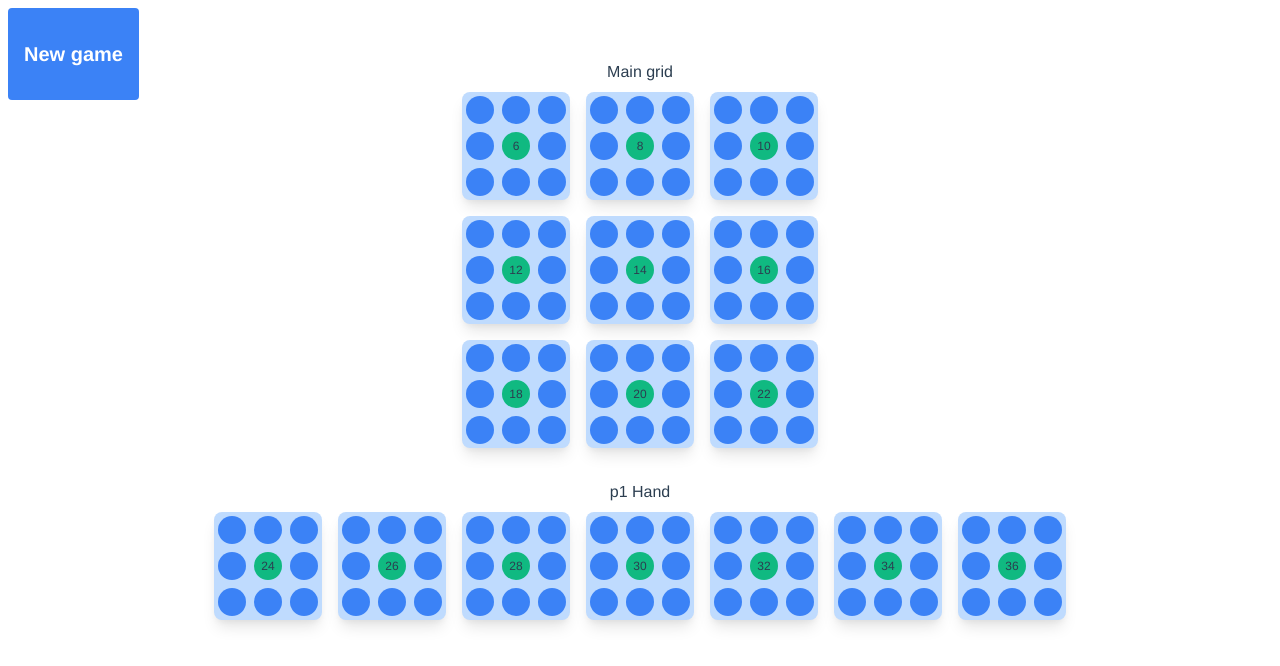
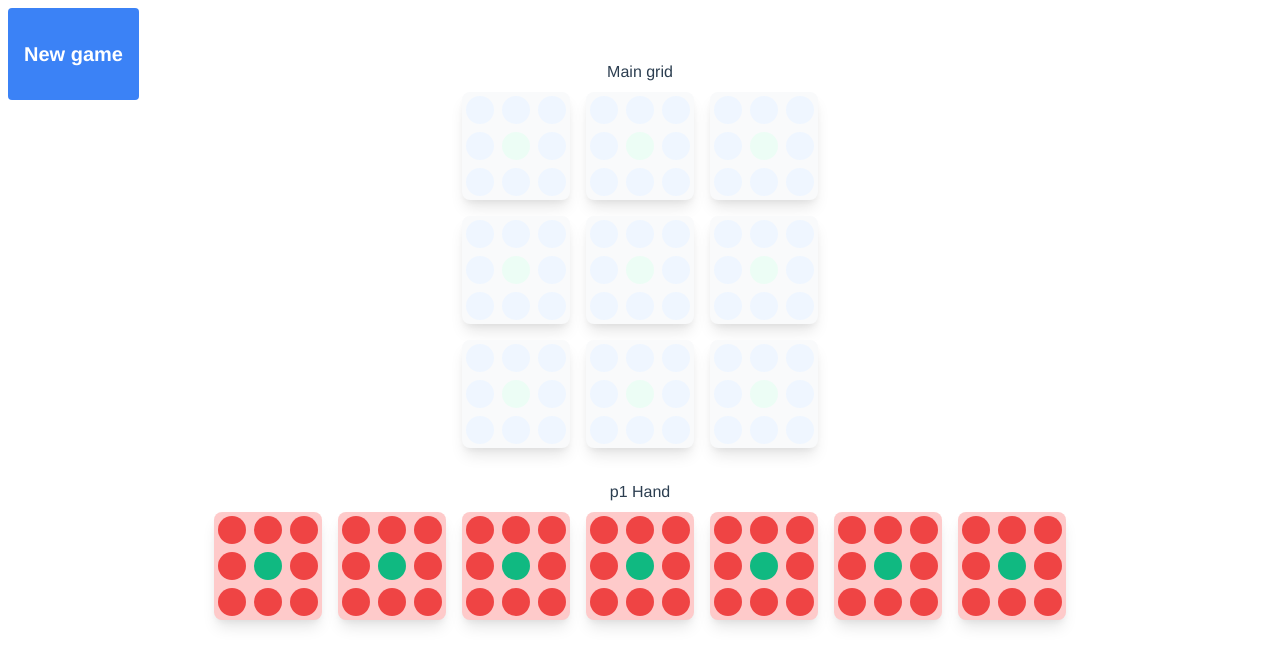
Before and after one commit to U-Louis/rrr, a Vue app: page / in a window 1280 px wide. Shown: the top 666 px of the page. Built offline with nearby package versions, Linux system fonts and the light colour scheme.

Commit message:
added card bg colors from team prop

```diff
--- a/src/components/Board.vue
+++ b/src/components/Board.vue
@@ -1,10 +1,17 @@
 <template>
-  <div v-on:cardClicked="selectCard">
+  <div>
     <h1>Main grid</h1>
     <div class="grid justify-items-center">
       <div class="grid grid-cols-3 w-max">
         <div v-for="item in grid" :key="item.id">
-          <card v-on:emitCardId="fillDecks"></card>
+          <card
+            v-on:emitCardId="fillDecks"
+            v-on:cardClicked="selectCard"
+            name="empty"
+            definition="empty"
+            state="none"
+            team="neutral"
+          ></card>
         </div>
       </div>
 
@@ -13,7 +20,14 @@
       <h1>p1 Hand</h1>
       <div class="grid grid-cols-7">
         <div v-for="item in p1Hand" :key="item.id">
-          <card v-on:emitCardId="fillDecks"></card>
+          <card
+            v-on:emitCardId="fillDecks"
+            v-on:cardClicked="selectCard"
+            name="empty"
+            definition="king"
+            state="none"
+            team="red"
+          ></card>
         </div>
       </div>
     </div>
@@ -35,6 +49,8 @@
 
     methods: {
       selectCard(clickedCard) {
+        //TODO
+        console.log("clicked : ", clickedCard);
         if (clickedCard === this.selectedCard) {
           this.selectedCard = null;
         } else {
@@ -52,7 +68,7 @@
           this.p1Hand[i - 9] = cardIdReceived; //for p2, use -16 and so on
         }
         this.fillDecksCounter++;
-        console.log(this.grid, this.p1Hand);
+        //console.log(this.grid, this.p1Hand);
       },
     },
 
--- a/src/components/Card.vue
+++ b/src/components/Card.vue
@@ -1,25 +1,37 @@
 <template>
   <div
     v-on:click="cardClicked"
-    class="w-26 h-26 bg-blue-200 rounded-lg shadow-lg m-2 dark:bg-gray-800"
-    :class="[isSelected ? selectionTransform : '']"
+    class="w-26 h-26 rounded-lg shadow-lg m-2 dark:bg-gray-800"
+    :class="[
+      isSelected ? selectionTransform : '',
+      team == 'blue'
+        ? 'bg-blue-200'
+        : team == 'red'
+        ? 'bg-red-200'
+        : 'bg-gray-50',
+    ]"
   >
-    <king :cardId="this._uid"></king>
+    <empty :is="definition"></empty>
   </div>
 </template>
 
 <script>
   import King from "./cardCompositions/King.vue";
+  import Empty from "./cardCompositions/Empty.vue";
+
   export default {
     created() {
       this.$emit("emitCardId", this._uid);
-      console.log(this._uid, " emitted");
+      //console.log(this._uid, " emitted");
+    },
+    props: {
+      name: String,
+      definition: String,
+      team: String,
+      state: String,
     },
     data() {
       return {
-        name: "empty",
-        team: "blue",
-        state: "normal",
         isSelected: false,
         selectionTransform: `transform
           -translate-y-2
@@ -30,14 +42,22 @@
 
     methods: {
       cardClicked() {
-        this.$emit("cardClicked", this._uid);
+        let card = {
+          id: this._uid,
+          name: this.name,
+          definition: this.definition,
+          team: this.team,
+          state: this.state,
+        };
+        this.$emit("cardClicked", card);
         this.isSelected = !this.isSelected;
-        console.log("clicked ", this._uid);
+        //console.log("clicked ", this._uid);
       },
     },
     computed: {},
     components: {
       King,
+      Empty,
     },
   };
 </script>
--- /dev/null
+++ b/src/components/cardCompositions/Empty.vue
@@ -0,0 +1,19 @@
+<template>
+  <div class="grid grid-cols-3 cursor-pointer">
+    <button class="w-7 h-7 m-1 rounded-full bg-blue-50"></button>
+    <button class="w-7 h-7 m-1 rounded-full bg-blue-50"></button>
+    <button class="w-7 h-7 m-1 rounded-full bg-blue-50"></button>
+    <button class="w-7 h-7 m-1 rounded-full bg-blue-50"></button>
+    <button class="w-7 h-7 m-1 rounded-full bg-green-50 text-xs"></button>
+    <button class="w-7 h-7 m-1 rounded-full bg-blue-50"></button>
+    <button class="w-7 h-7 m-1 rounded-full bg-blue-50"></button>
+    <button class="w-7 h-7 m-1 rounded-full bg-blue-50"></button>
+    <button class="w-7 h-7 m-1 rounded-full bg-blue-50"></button>
+  </div>
+</template>
+
+<script>
+  export default {
+    //props: ["cardId"],
+  };
+</script>
--- a/src/components/cardCompositions/King.vue
+++ b/src/components/cardCompositions/King.vue
@@ -1,21 +1,19 @@
 <template>
   <div class="grid grid-cols-3 cursor-pointer">
-    <button class="w-7 h-7 m-1 rounded-full bg-blue-500"></button>
-    <button class="w-7 h-7 m-1 rounded-full bg-blue-500"></button>
-    <button class="w-7 h-7 m-1 rounded-full bg-blue-500"></button>
-    <button class="w-7 h-7 m-1 rounded-full bg-blue-500"></button>
-    <button class="w-7 h-7 m-1 rounded-full bg-green-500 text-xs">
-      {{ cardId }}
-    </button>
-    <button class="w-7 h-7 m-1 rounded-full bg-blue-500"></button>
-    <button class="w-7 h-7 m-1 rounded-full bg-blue-500"></button>
-    <button class="w-7 h-7 m-1 rounded-full bg-blue-500"></button>
-    <button class="w-7 h-7 m-1 rounded-full bg-blue-500"></button>
+    <button class="w-7 h-7 m-1 rounded-full bg-red-500"></button>
+    <button class="w-7 h-7 m-1 rounded-full bg-red-500"></button>
+    <button class="w-7 h-7 m-1 rounded-full bg-red-500"></button>
+    <button class="w-7 h-7 m-1 rounded-full bg-red-500"></button>
+    <button class="w-7 h-7 m-1 rounded-full bg-green-500 text-xs"></button>
+    <button class="w-7 h-7 m-1 rounded-full bg-red-500"></button>
+    <button class="w-7 h-7 m-1 rounded-full bg-red-500"></button>
+    <button class="w-7 h-7 m-1 rounded-full bg-red-500"></button>
+    <button class="w-7 h-7 m-1 rounded-full bg-red-500"></button>
   </div>
 </template>
 
 <script>
   export default {
-    props: ["cardId"],
+    // props: ["cardId"],
   };
 </script>
```
